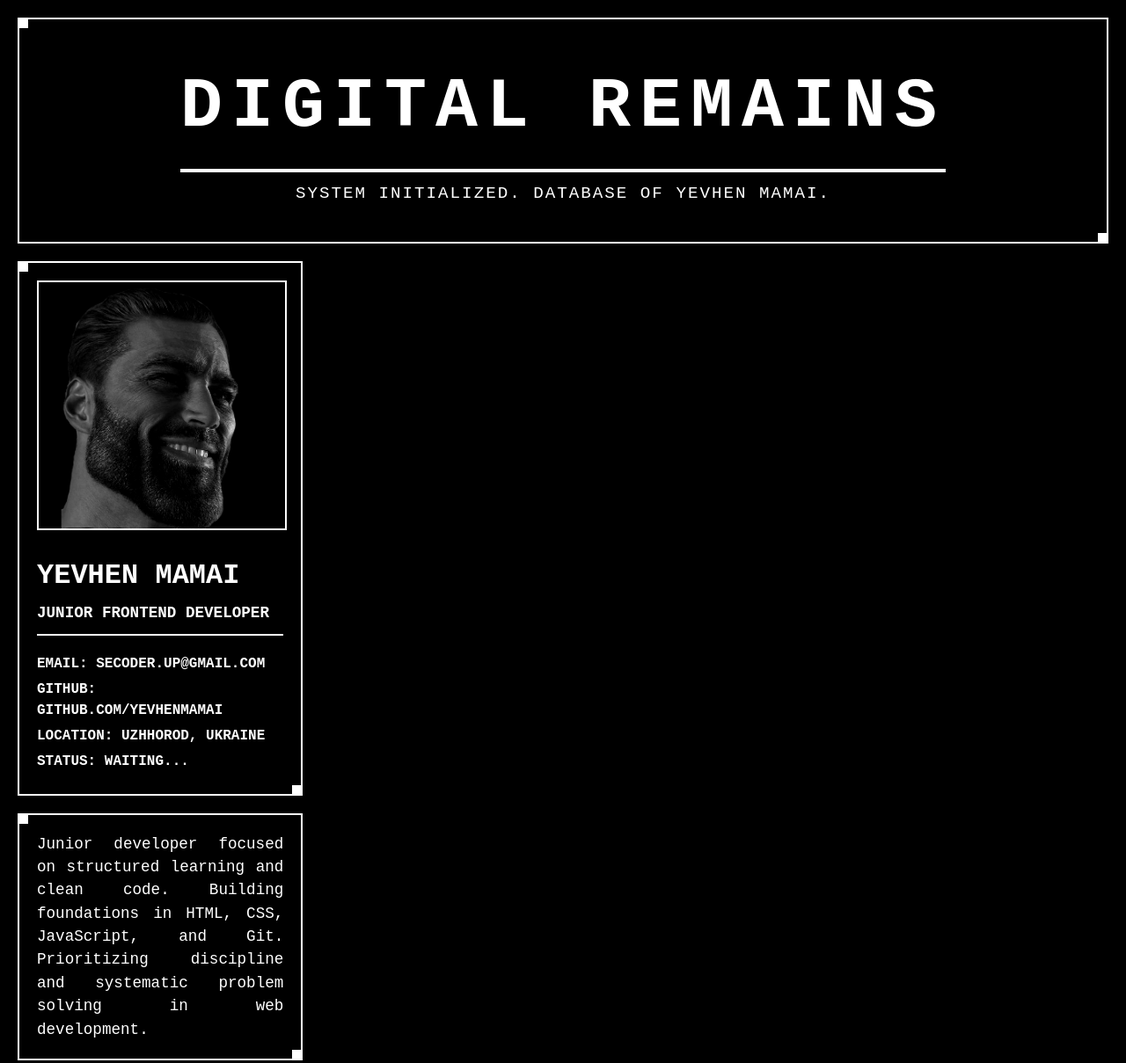
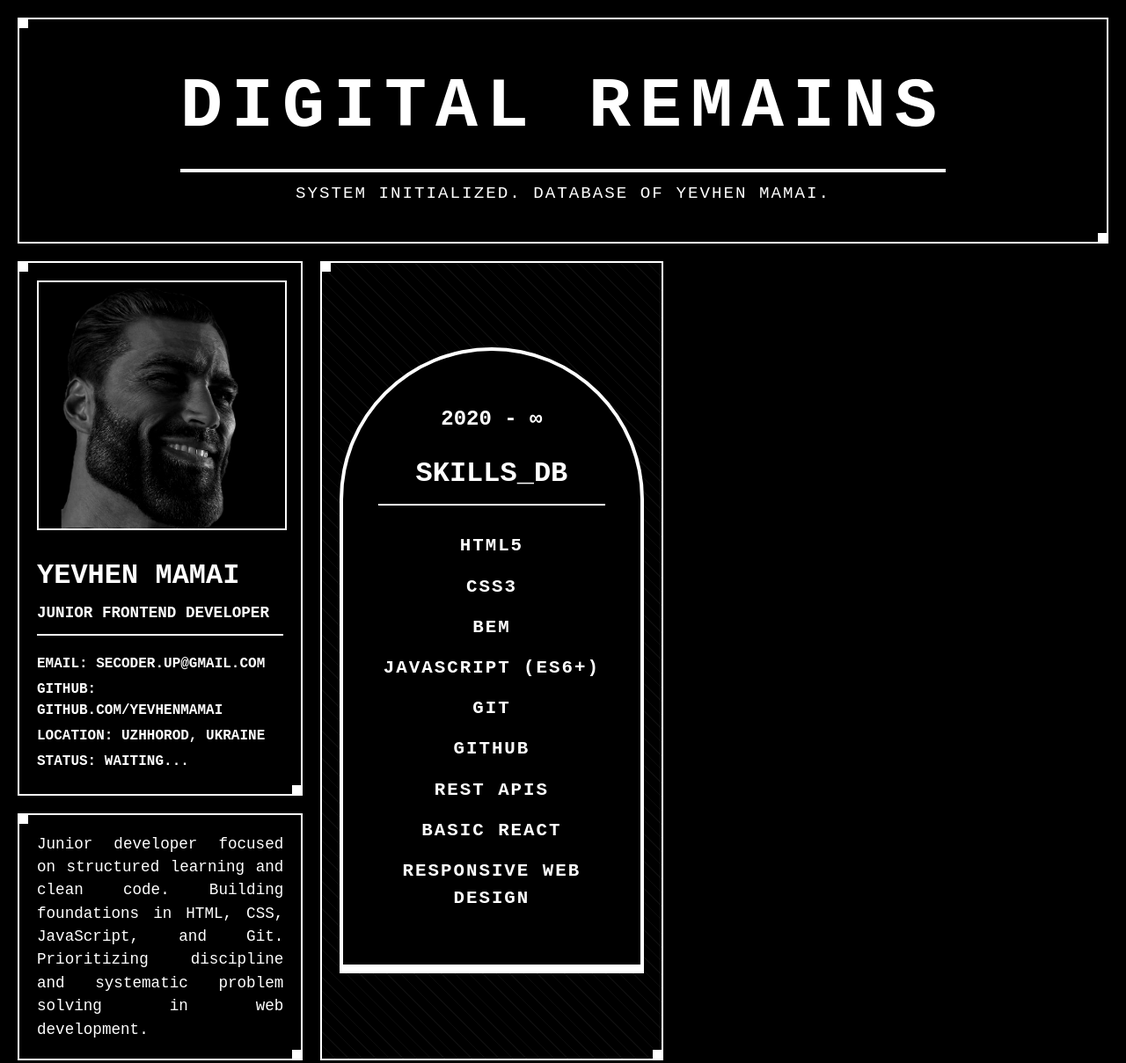
Before and after one commit to yevhenmamai/homepage, a plain HTML site: page index.html in a window 1280 px wide. Shown: the whole page at 88% size. Drawn offline with Linux system fonts and the light colour scheme.

Commit message:
Added skills section

```diff
--- a/index.html
+++ b/index.html
@@ -32,6 +32,24 @@
             </div>
           </div>
         </aside>
+
+        <section class="brutal-box skills-container">
+          <div class="skills-gravestone">
+            <div class="gravestone-date">2020 - ∞</div>
+            <h3 class="gravestone-title">SKILLS_DB</h3>
+            <ul class="skills-list">
+              <li>HTML5</li>
+              <li>CSS3</li>
+              <li>BEM</li>
+              <li>JavaScript (ES6+)</li>
+              <li>Git</li>
+              <li>GitHub</li>
+              <li>REST APIs</li>
+              <li>Basic React</li>
+              <li>Responsive Web Design</li>
+            </ul>
+          </div>
+        </section>
       </div>
     </div>
   </body>
--- a/style.css
+++ b/style.css
@@ -174,3 +174,56 @@ body {
   font-size: 1.1rem;
   text-align: justify;
 }
+
+.skills-container {
+  display: flex;
+  justify-content: center;
+  align-items: center;
+  background: repeating-linear-gradient(
+    45deg,
+    transparent,
+    transparent 10px,
+    rgba(255,255,255,0.05) 10px,
+    rgba(255,255,255,0.05) 11px
+  );
+}
+
+.skills-gravestone {
+  border: var(--wireframe-thick);
+  border-radius: 200px 200px 0 0;
+  padding: 60px 40px;
+  text-align: center;
+  width: 100%;
+  max-width: 320px;
+  background-color: #000;
+  border-bottom: 10px solid #fff;
+  position: relative;
+}
+
+.gravestone-date {
+  font-size: 1.5rem;
+  margin-bottom: 20px;
+  font-weight: bold;
+}
+
+.gravestone-title {
+  font-size: 2rem;
+  margin: 0 0 30px 0;
+  border-bottom: var(--wireframe-border);
+  padding-bottom: 10px;
+}
+
+.skills-list {
+  list-style: none;
+  padding: 0;
+  margin: 0;
+  display: flex;
+  flex-direction: column;
+  gap: 15px;
+}
+
+.skills-list li {
+  font-size: 1.3rem;
+  font-weight: bold;
+  letter-spacing: 2px;
+}
```
